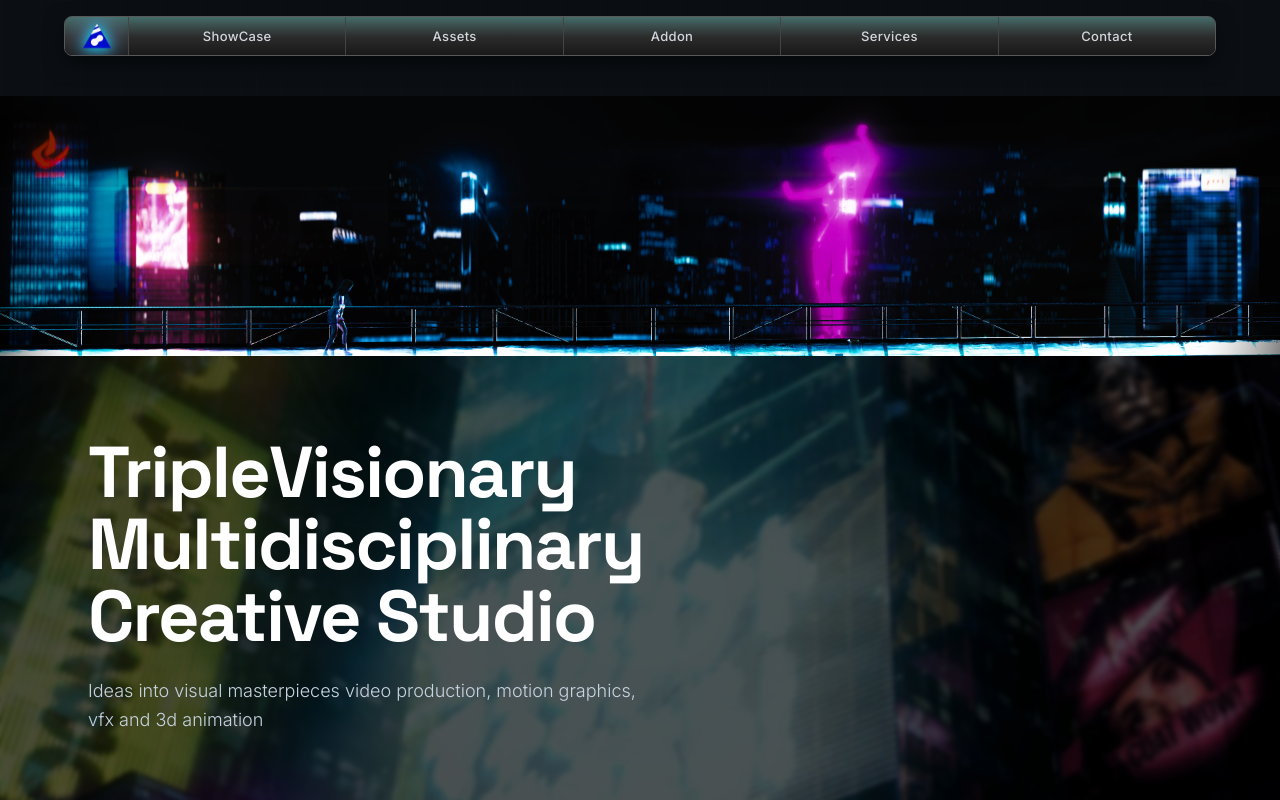
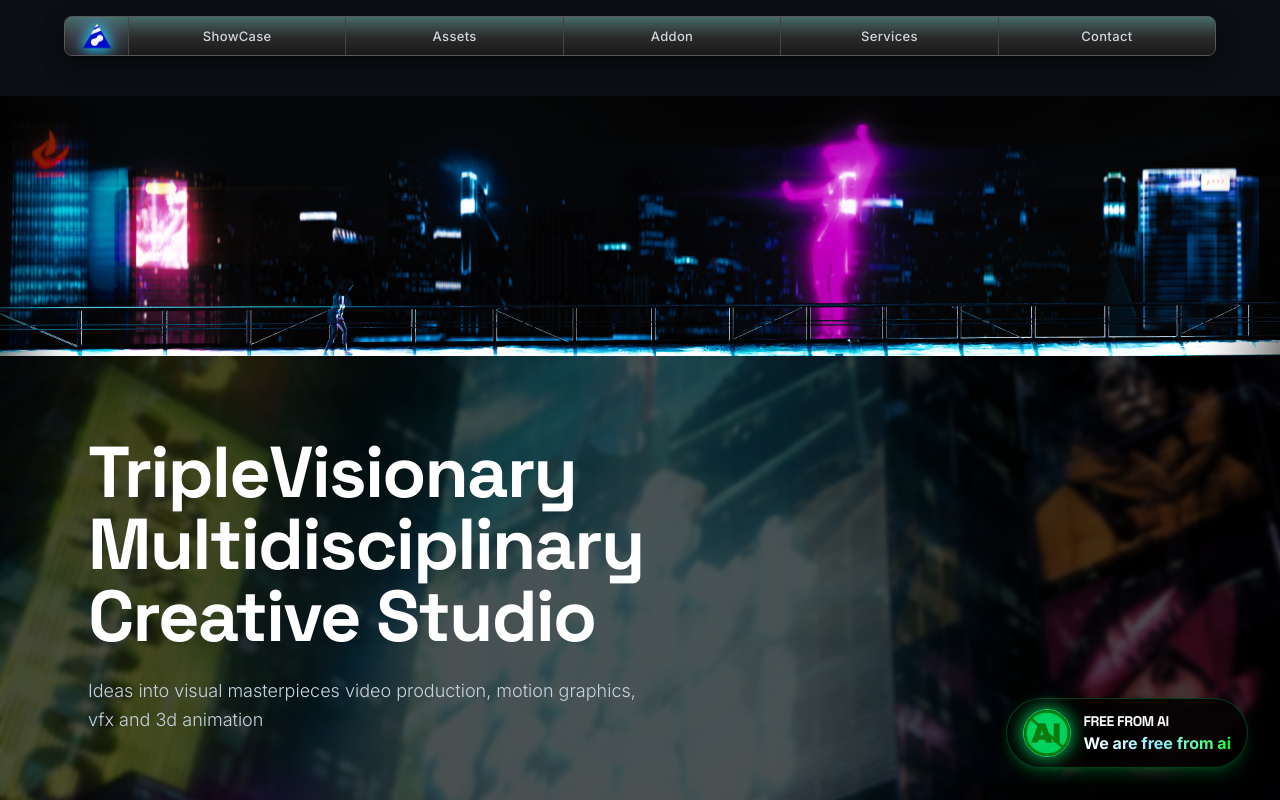
Before and after one commit to nasimudheen-t/TripleVisionary, a React (Vite) app: page / in a window 1280 px wide. Shown: the top 800 px of the page. Built offline with nearby package versions, Linux system fonts and the light colour scheme.

Commit message:
added new show

```diff
--- a/src/sections/Hero.jsx
+++ b/src/sections/Hero.jsx
@@ -150,35 +150,35 @@ export default function Hero({ onPageChange }) {
           </div>
         </div>
         {/* Statement Section - Reduced size by 20% */}
-   <motion.div
+ <motion.div
   initial={{ opacity: 0, y: 40 }}
   whileInView={{ opacity: 1, y: 0 }}
   transition={{ duration: 0.8 }}
   viewport={{ once: true }}
-  className="relative z-30 px-4 md:px-6 py-8 md:py-16"
+  className="fixed bottom-4 right-4 z-50 md:bottom-6 md:right-6 lg:bottom-8 lg:right-8"
 >
-  <div className="mx-auto flex max-w-6xl flex-col items-center gap-4 md:gap-6 text-center md:flex-row md:justify-center md:text-left">
-    {/* Anti AI Image - Reduced size by 20% */}
-    <div className="relative flex-shrink-0 scale-90 md:scale-100">
-      <div className="absolute inset-1 rounded-full bg-green-500" />
-      <div className="absolute inset-1 rounded-full bg-green-400 blur-xl opacity-80" />
-      <div className="absolute inset-0 rounded-full border-2 border-green-400 shadow-[0_0_30px_rgba(34,197,94,0.9)] md:shadow-[0_0_40px_rgba(34,197,94,0.9)]" />
+  <div className="flex items-center gap-2 md:gap-3 bg-black/80 backdrop-blur-md rounded-full px-3 py-2 md:px-4 md:py-2.5 border border-green-500/30 shadow-lg shadow-green-500/20">
+    {/* Anti AI Image - Smaller size */}
+    <div className="relative flex-shrink-0">
+      <div className="absolute inset-0.5 rounded-full bg-green-500" />
+      <div className="absolute inset-0.5 rounded-full bg-green-400 blur-md opacity-70" />
+      <div className="absolute inset-0 rounded-full border border-green-400 shadow-[0_0_15px_rgba(34,197,94,0.6)]" />
 
       <img
         src="/assets/fukk-ai.png"
         alt="Anti AI"
-        className="relative z-10 h-16 w-16 rounded-full object-cover md:h-20 md:w-20 lg:h-[4.8rem] lg:w-[4.8rem]"
+        className="relative z-10 h-8 w-8 rounded-full object-cover md:h-10 md:w-10 lg:h-12 lg:w-12"
       />
     </div>
 
-    {/* Text - Reduced size by 20% */}
-    <div className="max-w-xl">
-      <h3 className="text-base md:text-lg lg:text-xl font-bold uppercase leading-tight tracking-tight text-white">
-        We are free from AI generated imaginary
+    {/* Text - Smaller and condensed */}
+    <div className="flex flex-col leading-tight">
+      <h3 className="text-[10px] md:text-xs lg:text-sm font-bold uppercase tracking-tight text-white whitespace-nowrap">
+        Free from AI
       </h3>
 
-      <span className="mt-1 md:mt-2 block bg-gradient-to-r from-white via-[#8EEBFF] to-[#00ff0d] bg-clip-text text-lg md:text-2xl lg:text-3xl font-extrabold text-transparent">
-        100% Human made content
+      <span className="bg-gradient-to-r from-white via-[#8EEBFF] to-[#00ff0d] bg-clip-text text-[11px] md:text-sm lg:text-base font-extrabold text-transparent whitespace-nowrap">
+        We are free from ai
       </span>
     </div>
   </div>
--- a/src/utilities/data.js
+++ b/src/utilities/data.js
@@ -214,6 +214,20 @@ export const projects = [
     type: "image",
     // videoUrl: "https://www.youtube.com/watch?v=dQw4w9WgXcQ",
   },
+  {
+    id: 14,
+    title: "Signal / Noise",
+    subtitle: "Editorial title treatment",
+    category: "3D",
+    image: "/assets/Projects/image14.jpg",
+    accent: "#C99BFF",
+    year: "2025",
+    duration: "00:38",
+    format: "2K",
+    featured: false,
+    type: "image",
+    // videoUrl: "https://www.youtube.com/watch?v=dQw4w9WgXcQ",
+  },
 ];
 
 export const assetData = [
```
Also changed, not shown: public/assets/Projects/image14.jpg (added).
